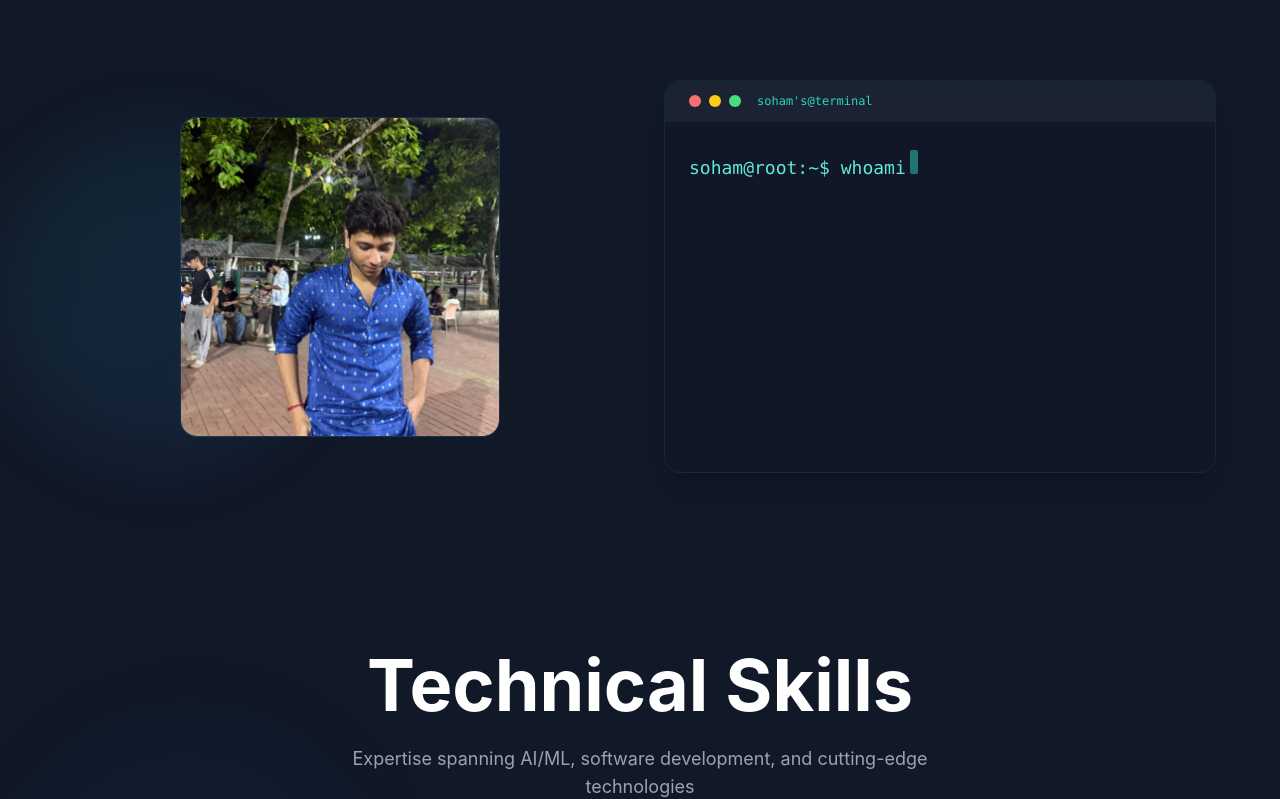
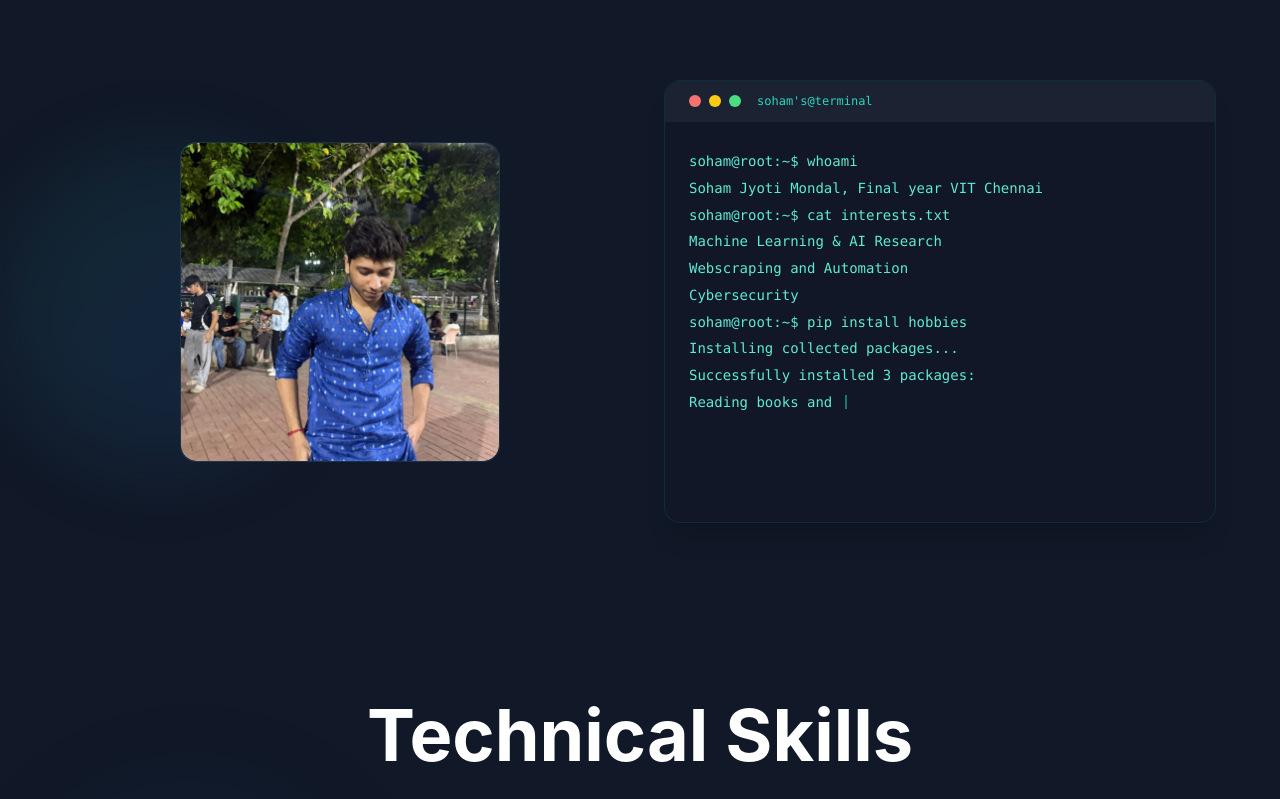
Before and after one commit to sohamjyotimondal/reactportfolio, a React (Create React App) app: page / in a window 1280 px wide. Shown: the part 800-1599 px from the top of the page. Built offline with nearby package versions, Linux system fonts and the light colour scheme.

Commit message:
changed the about section

```diff
--- a/public/index.html
+++ b/public/index.html
@@ -6,18 +6,18 @@
     <meta name="theme-color" content="#000000" />
     <meta name="description" content="Soham Jyoti Mondal's Portfolio" />
 
-    <link rel="icon" href="%PUBLIC_URL%/assets/favicon.ico" sizes="32x32" />
+    <link rel="icon" href="/assets/favicon.ico" sizes="32x32" />
     <link
       rel="icon"
       type="image/png"
       sizes="32x32"
-      href="%PUBLIC_URL%/assets/favicon-32x32.png"
+      href="/assets/favicon-32x32.png"
     />
     <link
       rel="icon"
       type="image/png"
       sizes="16x16"
-      href="%PUBLIC_URL%/assets/favicon-16x16.png"
+      href="/assets/favicon-16x16.png"
     />
 
     <title>Soham J Mondal</title>
--- a/src/components/About.jsx
+++ b/src/components/About.jsx
@@ -1,56 +1,91 @@
 import React, { useEffect, useState, useRef } from 'react';
 import { motion, useInView } from 'framer-motion';
-import MyCustomImage from '../assets/profileimage.jpg'; // adjust path as needed
+import MyCustomImage from '../assets/profileimage.jpg';
 
 const About = () => {
-  const ref = useRef(null);
-  const isInView = useInView(ref, { once: true });
-
-  // Terminal animation state
-  const bashLines = [
+ const ref = useRef(null);
+  const isInView = useInView(ref, {
+    once: true,
+    amount: 0.4  // Animation starts when 40% of the component is visible
+  });
+  // Static lines (already visible) and animated lines
+  const staticLines = [
     'soham@root:~$ whoami',
     'Soham Jyoti Mondal, Final year VIT Chennai',
+    'soham@root:~$ cat interests.txt',
+    'Machine Learning & AI Research',
+    'Webscraping and Automation',
+    'Cybersecurity',
     'soham@root:~$ pip install hobbies',
-    'Installing collected packages',
-    'Successfully installed 3 packages',
-    'Coding for the love of it',
-    'Reading books and poetry',
-    'Gambling (not really :)'
+    'Installing collected packages...',
+    'Successfully installed 3 packages:'
   ];
 
-  const [terminalText, setTerminalText] = useState([]);
-  const [currentLine, setCurrentLine] = useState(0);
+
+  const animatedLines = [
+
+    'Reading books and poetry ✓',
+    'Coding and Finance',
+    'Playing games (the wolf logo is inspired from witcher 3) ;)'
+  ];
+
+  const [terminalText, setTerminalText] = useState(staticLines);
+  const [currentAnimatedLine, setCurrentAnimatedLine] = useState(0);
   const [charIndex, setCharIndex] = useState(0);
+  const [animationStarted, setAnimationStarted] = useState(false);
+  const [animationComplete, setAnimationComplete] = useState(false);
 
   useEffect(() => {
-    if (!isInView) return;
-    if (currentLine < bashLines.length) {
-      if (charIndex <= bashLines[currentLine].length) {
-        // Type out the next character after a delay
+    if (!isInView || animationStarted) return;
+
+    // Start animation when section comes into view
+    setAnimationStarted(true);
+
+    // Add a delay before starting the typing animation
+    const startDelay = setTimeout(() => {
+      setTerminalText(prev => [...prev, '']);
+    }, 500);
+
+    return () => clearTimeout(startDelay);
+  }, [isInView]);
+
+  useEffect(() => {
+    if (!animationStarted) return;
+
+    if (currentAnimatedLine < animatedLines.length) {
+      if (charIndex <= animatedLines[currentAnimatedLine].length) {
         const timer = setTimeout(() => {
-          setTerminalText((prev) => {
+          setTerminalText(prev => {
             let newLines = [...prev];
-            newLines[currentLine] = bashLines[currentLine].slice(0, charIndex);
+            const lineIndex = staticLines.length + currentAnimatedLine;
+            newLines[lineIndex] = animatedLines[currentAnimatedLine].slice(0, charIndex);
             return newLines;
           });
-          setCharIndex((c) => c + 1);
-        }, currentLine === 0 ? 40 : 23); // longer bash line, then normal typing
+          setCharIndex(c => c + 1);
+        }, 60); // Typing speed
+
         return () => clearTimeout(timer);
       } else {
-        // Line complete, wait then move to next line
+        // Line complete, move to next line
         setTimeout(() => {
-          setTerminalText((prev) => [...prev, ""]);
-          setCurrentLine((l) => l + 1);
-          setCharIndex(0);
-        }, 380);
+          if (currentAnimatedLine < animatedLines.length - 1) {
+            setTerminalText(prev => [...prev, '']);
+            setCurrentAnimatedLine(l => l + 1);
+            setCharIndex(0);
+          } else {
+            // All animations complete, add empty line for cursor
+            setTerminalText(prev => [...prev, '']);
+            setAnimationComplete(true);
+          }
+        }, 800); // Pause between lines
       }
     }
-  }, [currentLine, charIndex, isInView]);
+  }, [currentAnimatedLine, charIndex, animationStarted]);
 
   // Cursor animation
   const [blink, setBlink] = useState(true);
   useEffect(() => {
-    const cursorTimer = setInterval(() => setBlink((b) => !b), 540);
+    const cursorTimer = setInterval(() => setBlink(b => !b), 540);
     return () => clearInterval(cursorTimer);
   }, []);
 
@@ -66,7 +101,7 @@ const About = () => {
 
   return (
     <section id="about" className="py-20 px-4 relative" ref={ref}>
-      {/* Floating background elements with reduced opacity */}
+      {/* Floating background elements */}
       <div className="absolute inset-0 overflow-hidden pointer-events-none">
         <motion.div
           className="absolute top-1/4 left-1/1 w-80 h-80 bg-gradient-to-br from-teal-500/10 to-blue-500/10 rounded-full blur-2xl"
@@ -114,19 +149,37 @@ const About = () => {
                 <span className="w-3 h-3 rounded-full bg-green-400"></span>
                 <span className="ml-4 text-xs text-teal-400 font-mono">soham's@terminal</span>
               </div>
-              {/* Animated terminal content */}
-              <div className="px-6 py-7 font-mono text-lg text-teal-300 min-h-[350px]">
+
+              {/* Terminal content */}
+              <div className="px-6 py-7 font-mono text-sm text-teal-300 min-h-[400px] leading-relaxed">
                 {terminalText.map((line, i) => (
-                  <div key={i} className="whitespace-pre">
-                    {line}
-                    {i === currentLine && blink && <span className="inline-block w-2 h-6 bg-teal-400 animate-blink ml-1 rounded-sm" />}
+                  <div key={i} className="mb-1">
+                    <span className="whitespace-pre">{line}</span>
+                    {/* Show cursor during typing */}
+                    {i === staticLines.length + currentAnimatedLine &&
+                     currentAnimatedLine < animatedLines.length &&
+                     !animationComplete &&
+                     blink && (
+                      <span className="inline-block w-[2px] h-[1em] bg-teal-400 ml-1 translate-y-[2px] animate-blink" />
+                    )}
                   </div>
                 ))}
+
+                {/* Show cursor on new line after animation is complete */}
+                {animationComplete && (
+                  <div className="mb-1">
+                    <span className="whitespace-pre">soham@root:~$</span>
+                    {blink && (
+                      <span className="inline-block w-[2px] h-[1em] bg-teal-400 ml-1 translate-y-[2px] animate-blink" />
+                    )}
+                  </div>
+                )}
               </div>
             </motion.div>
           </motion.div>
         </motion.div>
       </div>
+
       {/* Custom cursor blink animation */}
       <style>{`
         .animate-blink {
--- a/src/components/Projects.jsx
+++ b/src/components/Projects.jsx
@@ -91,7 +91,21 @@ const Projects = () => {
       technologies: ["Graph Neural Networks", "Python", "Recommendation Systems"],
       category: "Recommendation Systems",
       gradient: "from-orange-500 to-red-500"
-    }
+    },
+    {
+  id: 6,
+  title: "Game of Thrones Chatbot",
+  description: "Built a Game of Thrones-themed chatbot that delivers witty, in-character quotes using Groq's fast LLM inference and LlamaIndex for data orchestration, wrapped in a stylish 'Game of Quotes' interface.",
+  technologies: ["Groq LLM", "LlamaIndex", "Python", "Gradio"],
+  metrics: {
+    "Response Speed": "Ultra-fast with Groq LPU",
+    "Character Accuracy": "In-character quotes",
+    "Interface": "Game of Quotes themed"
+  },
+  category: "AI Chatbot",
+  gradient: "from-amber-500 to-orange-500"
+}
+
   ];
 
   const containerVariants = {
```
